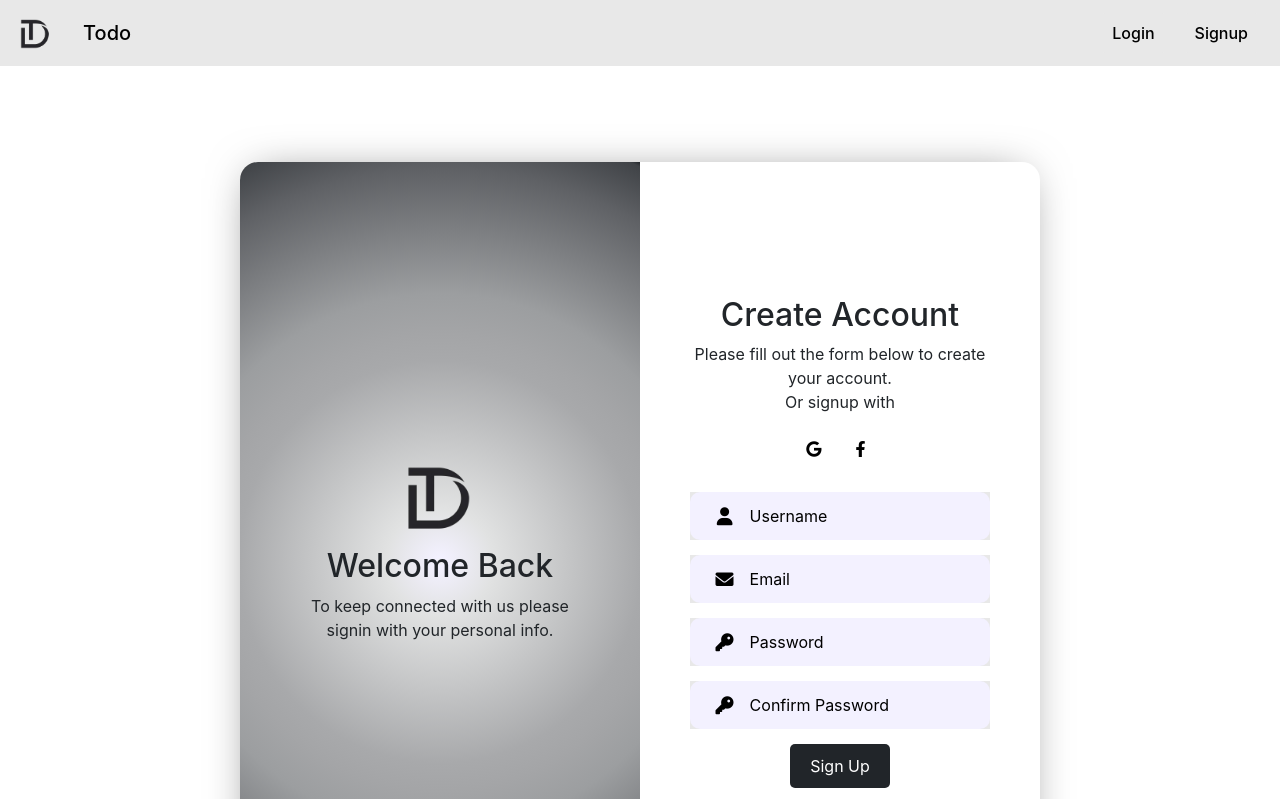
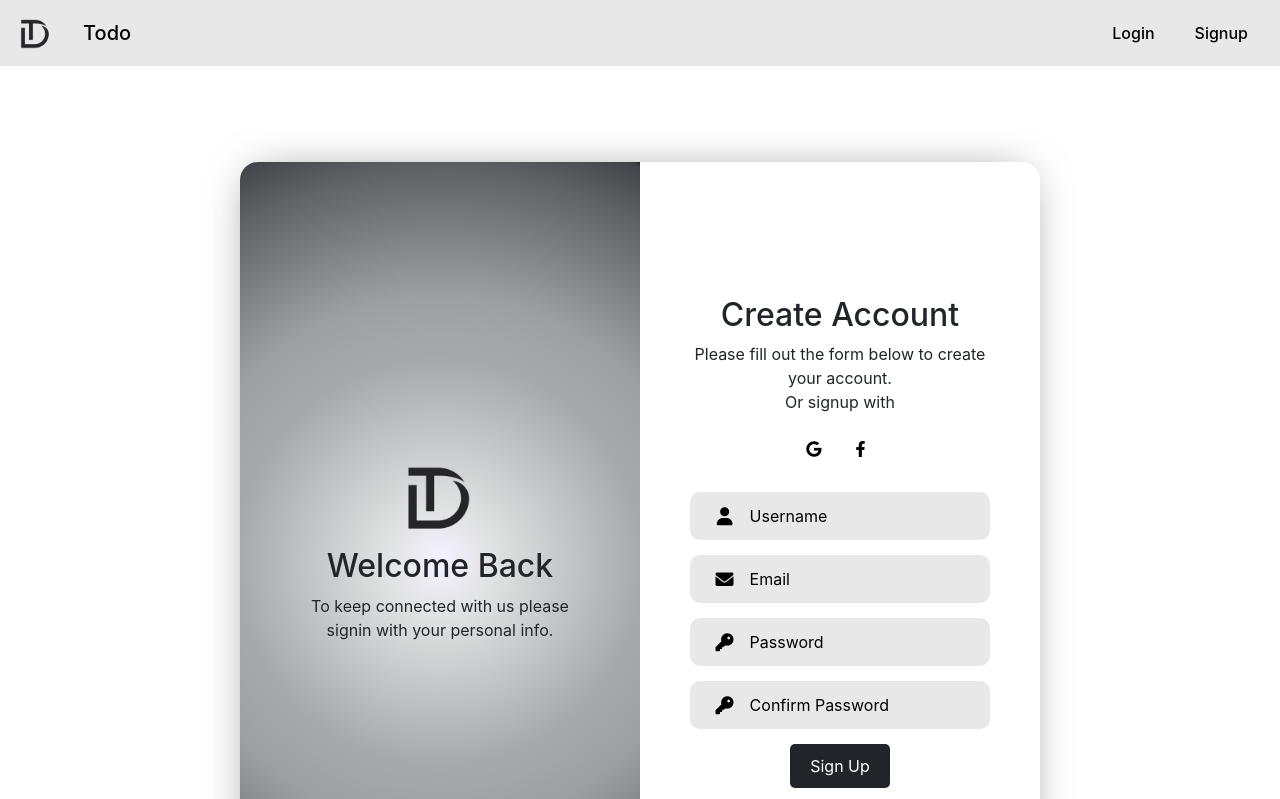
Before and after one commit to ayeshashafique018/todo, a React (Create React App) app: page /signup in a window 1280 px wide. Shown: the top 799 px of the page. Built offline with nearby package versions, Linux system fonts and the light colour scheme.

Commit message:
Your commit message

```diff
--- a/src/App.css
+++ b/src/App.css
@@ -171,7 +171,7 @@ background-color: #E8E8E8;
   padding: 0.75rem;
   border-radius: 5px;
   border: 1px solid transparent;
-  background-color: #F3F1FF; /* Match the background color */
+  background-color: #E8E8E8; /* Match the background color */
 }
 
 .todo-input button {
@@ -459,7 +459,7 @@ background-color: #E8E8E8;
   color: black;
 
 }
-.input-icons{
+.input-field{
   background-color: #E8E8E8;
 }
 .btn-square i {
```
